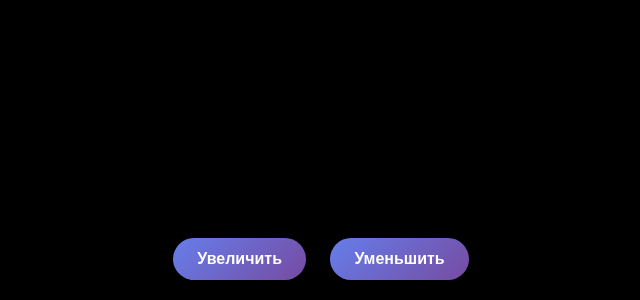
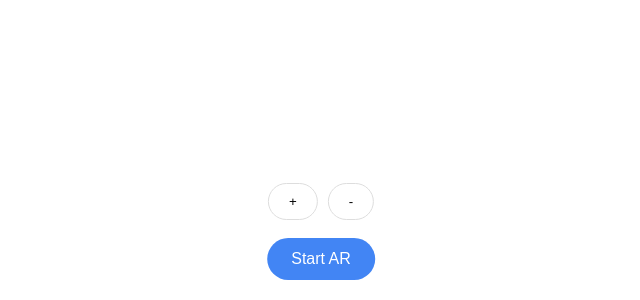
Before and after one commit to Torward/test_ar, a plain HTML site: page index.html in a window 1280 px wide. Shown: the part 500-800 px from the top of the page, without its empty margins (319-959 px from the left). Drawn offline with nearby package versions, Linux system fonts and the light colour scheme.

Commit message:
Новый вариант

```diff
--- a/app.js
+++ b/app.js
@@ -1,58 +1,160 @@
-// Инициализация часов
-document.addEventListener("DOMContentLoaded", function() {
-    const clock = document.getElementById("clock");
+let scene, camera, renderer, clockModel;
+let clockScale = 0.5;
+let arSession = null;
 
-    // Создаем циферблат (круг)
-    const clockFace = document.createElement("a-circle");
-    clockFace.setAttribute("radius", 0.5);
-    clockFace.setAttribute("color", "#333");
-    clockFace.setAttribute("position", "0 0 -0.1");
-    clock.appendChild(clockFace);
+// Инициализация сцены
+function init() {
+    // Создаем сцену
+    scene = new THREE.Scene();
 
-    // Добавляем стрелки
-    addHand(clock, "hour", 0.3, 0.05, "#FF0000");
-    addHand(clock, "minute", 0.4, 0.03, "#00FF00");
-    addHand(clock, "second", 0.45, 0.01, "#0000FF");
+    // Камера
+    camera = new THREE.PerspectiveCamera(60, window.innerWidth / window.innerHeight, 0.1, 1000);
+    camera.position.set(0, 1.6, 0);
 
-    // Обновляем время каждую секунду
-    setInterval(updateClock, 1000);
-});
+    // Рендерер
+    renderer = new THREE.WebGLRenderer({ antialias: true, alpha: true });
+    renderer.setSize(window.innerWidth, window.innerHeight);
+    renderer.setPixelRatio(window.devicePixelRatio);
+    document.getElementById('ar-container').appendChild(renderer.domElement);
+
+    // Создаем часы
+    createClock();
+
+    // Обработчики событий
+    window.addEventListener('resize', onWindowResize);
+    document.getElementById('start-button').addEventListener('click', startAR);
+    document.getElementById('scale-up').addEventListener('click', () => updateScale(1.2));
+    document.getElementById('scale-down').addEventListener('click', () => updateScale(0.8));
+
+    // Проверка поддержки WebXR
+    if (!navigator.xr) {
+        showError("WebXR не поддерживается в вашем браузере. Попробуйте Chrome или Safari на iOS 15+.");
+    }
+}
+
+// Создание 3D-модели часов
+function createClock() {
+    const clockGroup = new THREE.Group();
+
+    // Циферблат
+    const faceGeometry = new THREE.CircleGeometry(0.5, 32);
+    const faceMaterial = new THREE.MeshBasicMaterial({ color: 0x333333 });
+    const face = new THREE.Mesh(faceGeometry, faceMaterial);
+    face.rotation.x = -Math.PI / 2;
+    clockGroup.add(face);
+
+    // Стрелки
+    const hourHand = createHand(0.3, 0.02, 0xff0000);
+    const minuteHand = createHand(0.4, 0.015, 0x00ff00);
+    const secondHand = createHand(0.45, 0.01, 0x0000ff);
+
+    hourHand.name = 'hour';
+    minuteHand.name = 'minute';
+    secondHand.name = 'second';
+
+    clockGroup.add(hourHand, minuteHand, secondHand);
+    clockGroup.position.y = 0;
+    clockGroup.scale.set(clockScale, clockScale, clockScale);
+
+    scene.add(clockGroup);
+    clockModel = clockGroup;
+}
 
 // Создание стрелки
-function addHand(parent, id, length, width, color) {
-    const hand = document.createElement("a-box");
-    hand.setAttribute("id", id);
-    hand.setAttribute("height", length);
-    hand.setAttribute("width", width);
-    hand.setAttribute("depth", width);
-    hand.setAttribute("color", color);
-    hand.setAttribute("position", `0 ${length/2} 0`);
-    parent.appendChild(hand);
+function createHand(length, width, color) {
+    const geometry = new THREE.BoxGeometry(width, length, width);
+    const material = new THREE.MeshBasicMaterial({ color });
+    const hand = new THREE.Mesh(geometry, material);
+    hand.position.y = length / 2;
+    return hand;
 }
 
 // Обновление времени
 function updateClock() {
+    if (!clockModel) return;
+
     const now = new Date();
     const hours = now.getHours() % 12;
     const minutes = now.getMinutes();
     const seconds = now.getSeconds();
 
-    const hourHand = document.getElementById("hour");
-    const minuteHand = document.getElementById("minute");
-    const secondHand = document.getElementById("second");
+    const hourHand = clockModel.getObjectByName('hour');
+    const minuteHand = clockModel.getObjectByName('minute');
+    const secondHand = clockModel.getObjectByName('second');
 
-    hourHand.setAttribute("rotation", `0 0 ${(hours * 30) + (minutes * 0.5)}`);
-    minuteHand.setAttribute("rotation", `0 0 ${minutes * 6}`);
-    secondHand.setAttribute("rotation", `0 0 ${seconds * 6}`);
+    hourHand.rotation.z = -((hours * 30 + minutes * 0.5) * Math.PI / 180);
+    minuteHand.rotation.z = -(minutes * 6 * Math.PI / 180);
+    secondHand.rotation.z = -(seconds * 6 * Math.PI / 180);
 }
 
-// Масштабирование
-function scaleClock(factor) {
-    const clock = document.getElementById("clock");
-    const currentScale = clock.getAttribute("scale").x;
-    clock.setAttribute("scale", {
-        x: currentScale * factor,
-        y: currentScale * factor,
-        z: currentScale * factor
-    });
+// Запуск AR
+async function startAR() {
+    try {
+        // Проверяем поддержку WebXR
+        if (!navigator.xr) {
+            throw new Error("WebXR не поддерживается");
+        }
+
+        // Запрашиваем сессию AR
+        const session = await navigator.xr.requestSession("immersive-ar", {
+            requiredFeatures: ['hit-test'],
+            optionalFeatures: ['dom-overlay'],
+            domOverlay: { root: document.body }
+        });
+
+        arSession = session;
+        document.getElementById('start-button').style.display = 'none';
+
+        // Настройка сессии
+        renderer.xr.enabled = true;
+        renderer.xr.setSession(session);
+
+        // Обработка выбора поверхности
+        session.addEventListener('select', onSelect);
+
+        // Запускаем рендеринг
+        renderer.setAnimationLoop(render);
+
+    } catch (error) {
+        showError(`Ошибка AR: ${error.message}`);
+    }
 }
+
+// Рендеринг сцены
+function render() {
+    updateClock();
+    renderer.render(scene, camera);
+}
+
+// Обработчик выбора поверхности
+function onSelect() {
+    if (!clockModel) return;
+
+    // Размещаем часы перед пользователем
+    clockModel.position.set(0, 0, -1);
+    clockModel.rotation.set(0, 0, 0);
+}
+
+// Обновление масштаба
+function updateScale(factor) {
+    if (!clockModel) return;
+    clockScale *= factor;
+    clockModel.scale.set(clockScale, clockScale, clockScale);
+}
+
+// Обработчик изменения размера окна
+function onWindowResize() {
+    camera.aspect = window.innerWidth / window.innerHeight;
+    camera.updateProjectionMatrix();
+    renderer.setSize(window.innerWidth, window.innerHeight);
+}
+
+// Показать ошибку
+function showError(message) {
+    const errorEl = document.getElementById('error-message');
+    errorEl.textContent = message;
+    errorEl.style.display = 'block';
+}
+
+// Запуск приложения
+init();
--- a/index.html
+++ b/index.html
@@ -1,30 +1,80 @@
 <!DOCTYPE html>
-<html lang="ru">
+<html lang="en">
 <head>
-    <meta charset="utf-8">
-    <title>AR Clock Widget</title>
-    <link rel="stylesheet" href="style.css">
-    <script src="https://aframe.io/releases/1.4.0/aframe.min.js"></script>
-    <script src="https://raw.githack.com/AR-js-org/AR.js/master/aframe/build/aframe-ar.js"></script>
-    <script src="https://cdn.rawgit.com/donmccurdy/aframe-extras/master/dist/aframe-extras.loaders.min.js"></script>
-    <script src="app.js"></script>
+    <meta charset="UTF-8">
+    <meta name="viewport" content="width=device-width, initial-scale=1.0, maximum-scale=1.0, user-scalable=no">
+    <title>WebAR Clock</title>
+    <style>
+        body {
+            margin: 0;
+            overflow: hidden;
+            font-family: Arial, sans-serif;
+        }
+        #ar-container {
+            position: fixed;
+            top: 0;
+            left: 0;
+            width: 100%;
+            height: 100%;
+            z-index: 1;
+        }
+        #start-button {
+            position: fixed;
+            bottom: 20px;
+            left: 50%;
+            transform: translateX(-50%);
+            padding: 12px 24px;
+            background: #4285f4;
+            color: white;
+            border: none;
+            border-radius: 24px;
+            font-size: 16px;
+            cursor: pointer;
+            z-index: 2;
+        }
+        #scale-controls {
+            position: fixed;
+            bottom: 80px;
+            left: 50%;
+            transform: translateX(-50%);
+            display: flex;
+            gap: 10px;
+            z-index: 2;
+        }
+        #scale-controls button {
+            padding: 10px 20px;
+            background: #ffffff;
+            border: 1px solid #ddd;
+            border-radius: 20px;
+        }
+        #error-message {
+            display: none;
+            position: fixed;
+            top: 50%;
+            left: 50%;
+            transform: translate(-50%, -50%);
+            background: rgba(0, 0, 0, 0.8);
+            color: white;
+            padding: 20px;
+            border-radius: 10px;
+            text-align: center;
+            z-index: 100;
+        }
+    </style>
 </head>
 <body>
-    <!-- AR-сцена -->
-    <a-scene embedded arjs="sourceType: webcam; detectionMode: plane; maxDetectionRate: best;">
+    <div id="ar-container"></div>
+    <div id="scale-controls">
+        <button id="scale-up">+</button>
+        <button id="scale-down">-</button>
+    </div>
+    <button id="start-button">Start AR</button>
+    <div id="error-message"></div>
 
-        <!-- Часы будут добавляться динамически через JS -->
-            <a-entity id="clock" position="0 0 0" scale="1 1 1"></a-entity>
-
-        <!-- Маркер плоскости (стена/пол) -->
-        <a-entity cursor="rayOrigin: mouse"></a-entity>
-
-    </a-scene>
-
-    <!-- Кнопки управления -->
-    <div id="clock-container">
-        <button onclick="scaleClock(1.5)">Увеличить</button>
-        <button onclick="scaleClock(0.5)">Уменьшить</button>
-    </div>
+    <!-- Подключаем Three.js и WebXR -->
+    <script src="https://cdn.jsdelivr.net/npm/three@0.132.2/build/three.min.js"></script>
+    <script src="https://cdn.jsdelivr.net/npm/three@0.132.2/examples/js/controls/OrbitControls.js"></script>
+    <script src="https://cdn.jsdelivr.net/npm/three@0.132.2/examples/js/loaders/GLTFLoader.js"></script>
+    <script src="app.js"></script>
 </body>
 </html>
```
